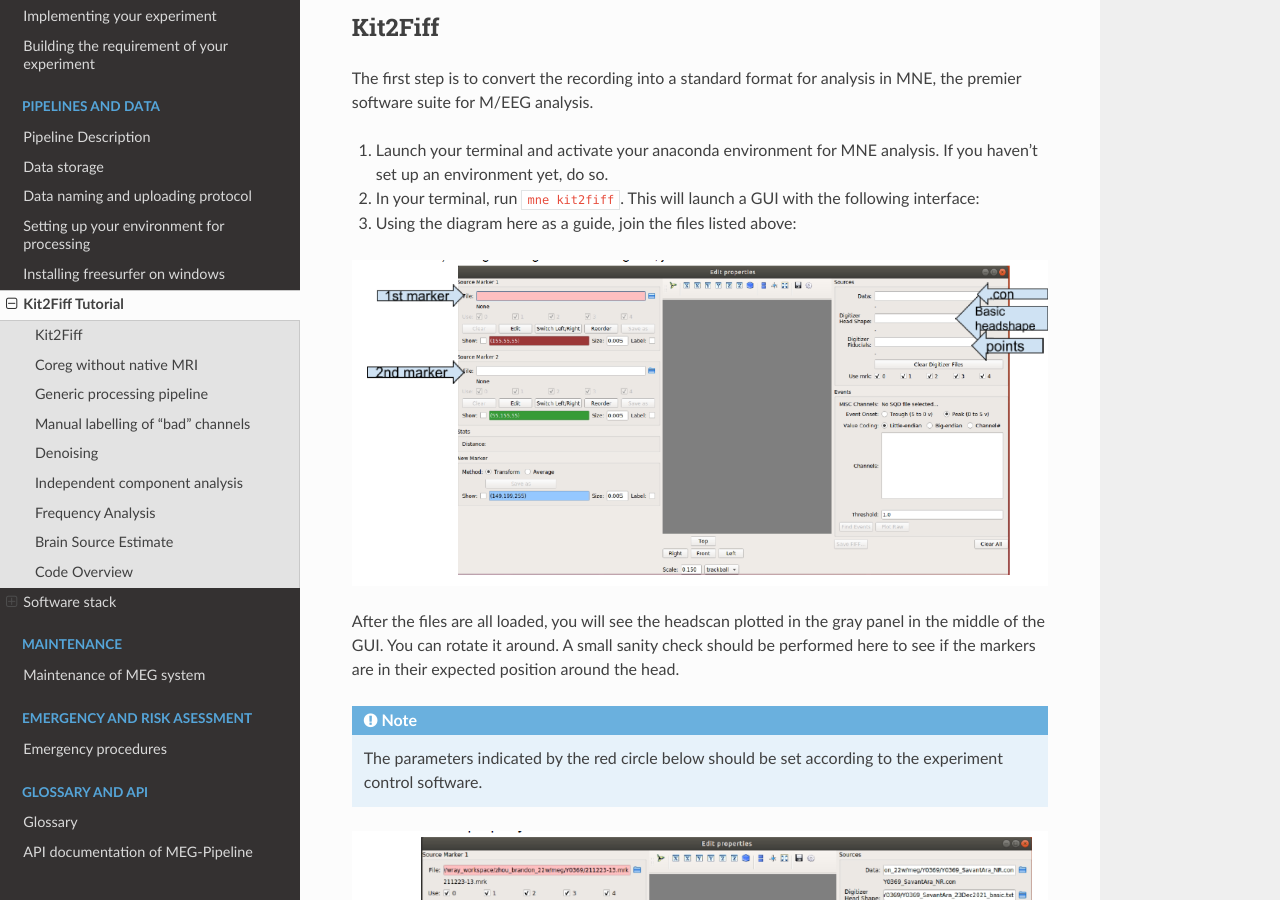
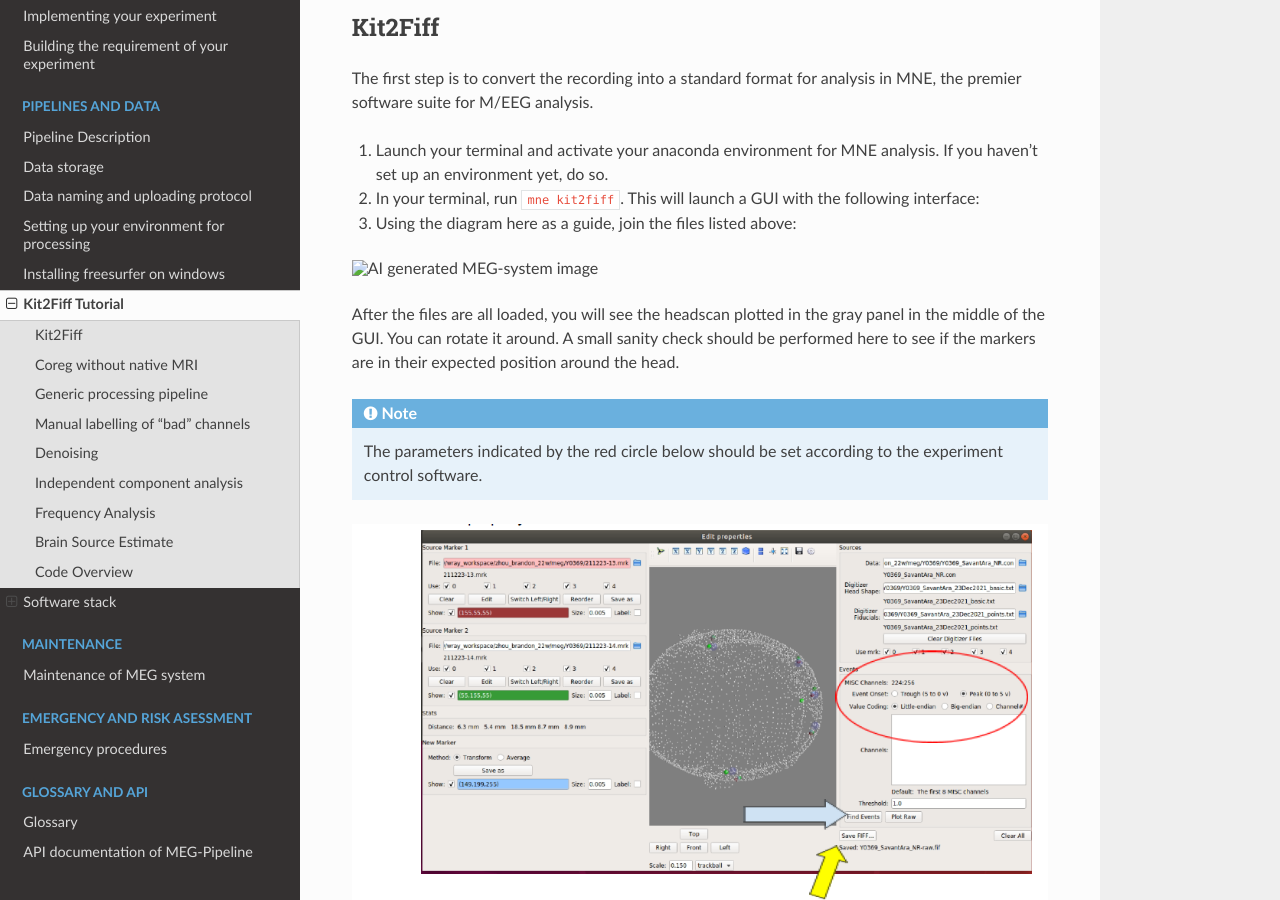
Before and after one commit to hzaatiti-NYU/meg-pipeline, a Sphinx documentation site: the page built from docs/source/4-pipeline/4-pipelines.rst, in a window 1280 px wide and 900 px high, scrolled down 341 px. Built offline with Sphinx 7.4.7 and the Read the Docs theme 2.0.0, drawn with Linux system fonts in a browser that asks for light colours.

Commit message:
Fix structure

```diff
--- a/docs/source/4-pipeline/4-pipelines/kit2fif.rst
+++ b/docs/source/4-pipeline/4-pipelines/kit2fif.rst
@@ -21,7 +21,7 @@ The first step is to convert the recording into a standard format for analysis i
 3. Using the diagram here as a guide, join the files listed above:
 
 
-.. image:: ../graphic/kit2fif1.png
+.. image:: ../../../graphic/kit2fif1.png
   :alt: AI generated MEG-system image
 
 
```
